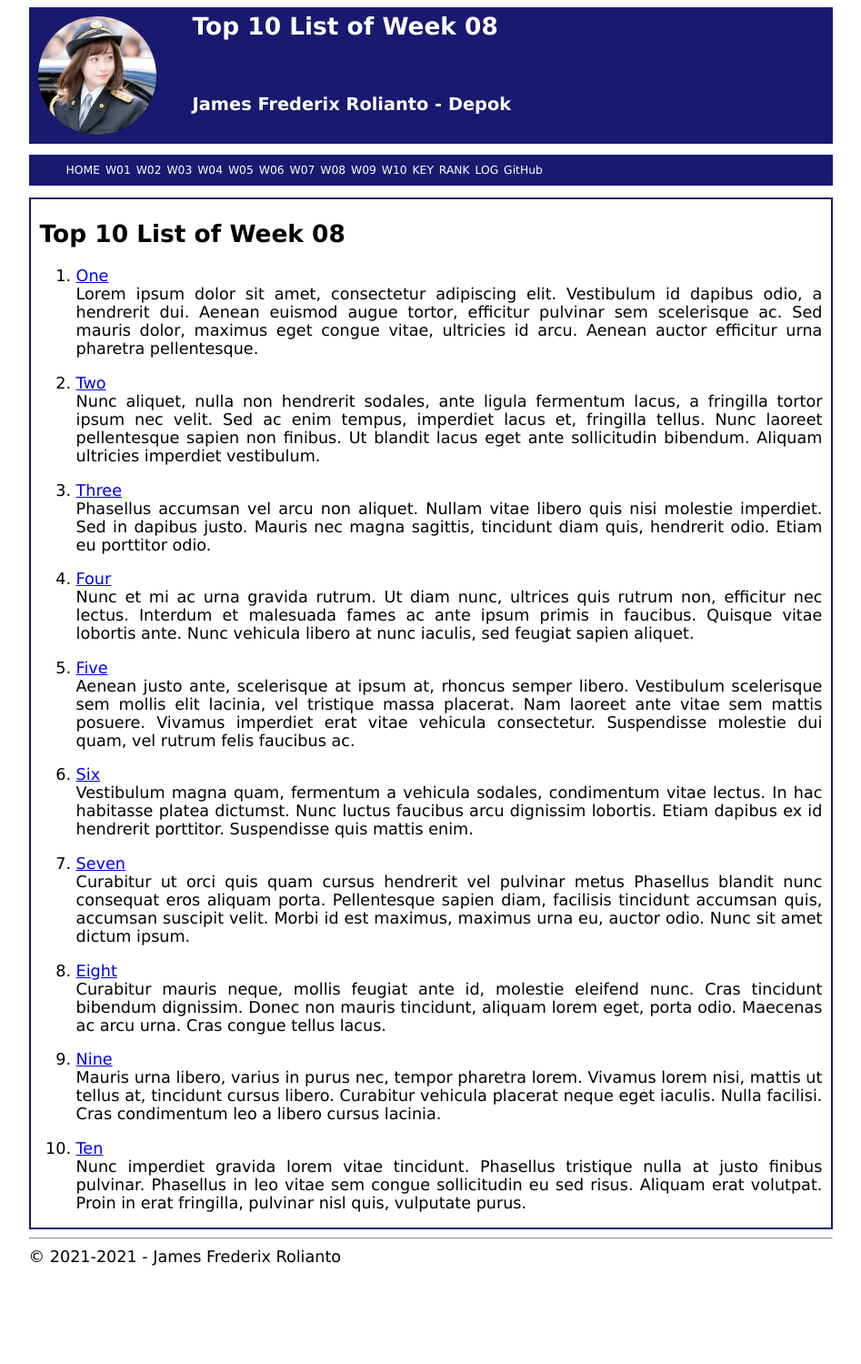
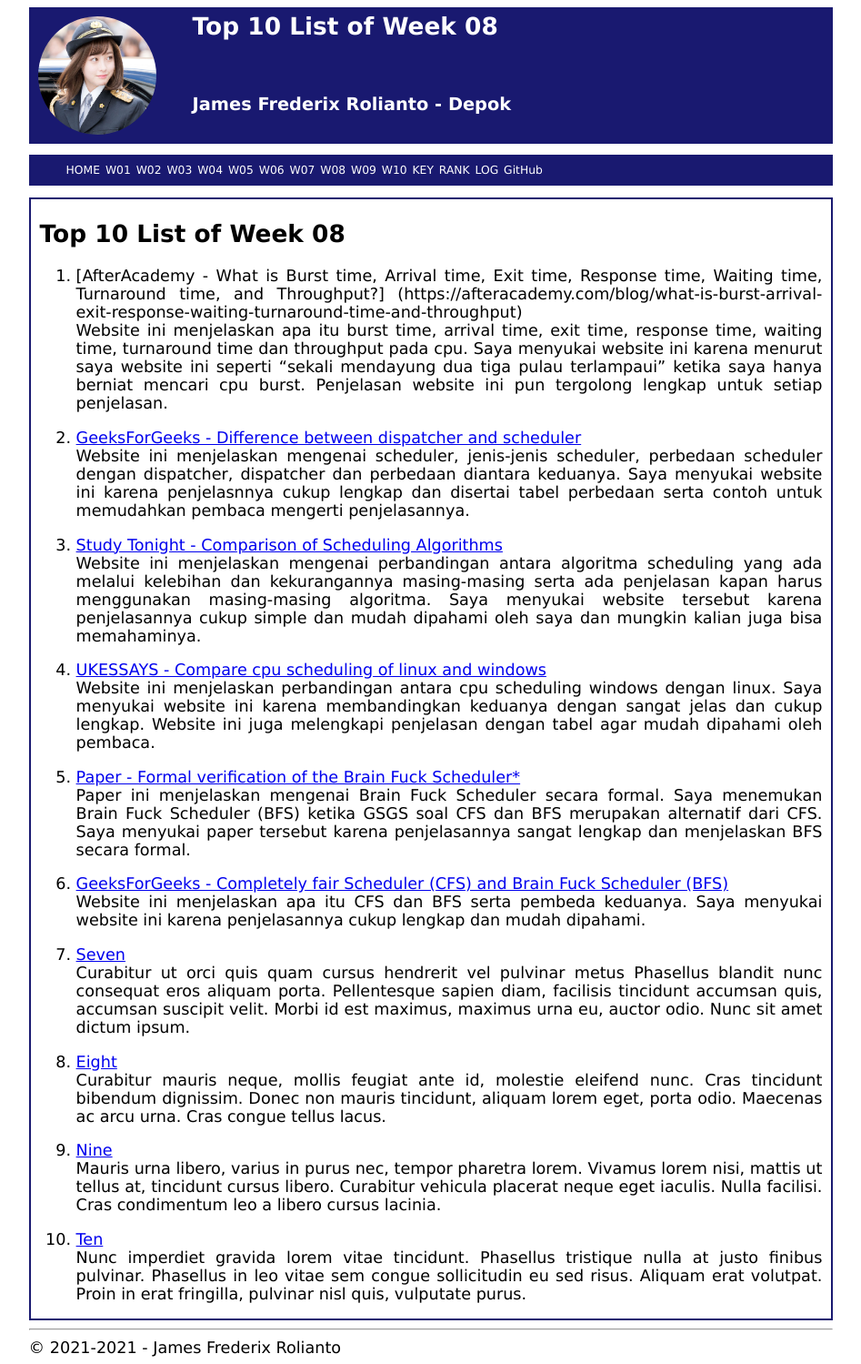
Before and after one commit to SinusCosinusTangen/os211, a Jekyll site: the page built from w08.md, in a window 1280 px wide. Shown: the whole page at 91% size, without its empty margins (166-1113 px from the left). Built offline with Jekyll 4.4.1, drawn with Linux system fonts in a browser that asks for light colours; our own code applies the rules of GitHub Pages for plain Markdown files; before the commit the page ends 1399 px from its top, so only the background shows below that.

Commit message:
OS211 SinusCosinusTangen

```diff
--- a/w08.md
+++ b/w08.md
@@ -5,47 +5,33 @@ permalink: /W08/
 
 # Top 10 List of Week 08
 
-1. [One](https://en.wikipedia.org/wiki/1)<br>
-Lorem ipsum dolor sit amet, consectetur adipiscing elit.
-Vestibulum id dapibus odio, a hendrerit dui.
-Aenean euismod augue tortor, efficitur pulvinar sem scelerisque ac.
-Sed mauris dolor, maximus eget congue vitae, ultricies id arcu.
-Aenean auctor efficitur urna pharetra pellentesque.
+1. [AfterAcademy - What is Burst time, Arrival time, Exit time, Response time, Waiting time, Turnaround time, and Throughput?]
+(https://afteracademy.com/blog/what-is-burst-arrival-exit-response-waiting-turnaround-time-and-throughput)<br>
+Website ini menjelaskan apa itu burst time, arrival time, exit time, response time, waiting time, turnaround time dan throughput pada cpu.
+Saya menyukai website ini karena menurut saya website ini seperti "sekali mendayung dua tiga pulau terlampaui" ketika saya hanya berniat
+mencari cpu burst. Penjelasan website ini pun tergolong lengkap untuk setiap penjelasan.
 
-2. [Two](https://en.wikipedia.org/wiki/2)<br>
-Nunc aliquet, nulla non hendrerit sodales, ante ligula fermentum lacus, a fringilla tortor ipsum nec velit.
-Sed ac enim tempus, imperdiet lacus et, fringilla tellus.
-Nunc laoreet pellentesque sapien non finibus.
-Ut blandit lacus eget ante sollicitudin bibendum.
-Aliquam ultricies imperdiet vestibulum.
+2. [GeeksForGeeks - Difference between dispatcher and scheduler](https://www.geeksforgeeks.org/difference-between-dispatcher-and-scheduler/)<br>
+Website ini menjelaskan mengenai scheduler, jenis-jenis scheduler, perbedaan scheduler dengan dispatcher, dispatcher dan perbedaan diantara
+keduanya. Saya menyukai website ini karena penjelasnnya cukup lengkap dan disertai tabel perbedaan serta contoh untuk memudahkan pembaca
+mengerti penjelasannya.
 
-3. [Three](https://en.wikipedia.org/wiki/3)<br>
-Phasellus accumsan vel arcu non aliquet.
-Nullam vitae libero quis nisi molestie imperdiet.
-Sed in dapibus justo.
-Mauris nec magna sagittis, tincidunt diam quis, hendrerit odio.
-Etiam eu porttitor odio.
+3. [Study Tonight - Comparison of Scheduling Algorithms](https://www.studytonight.com/operating-system/comparision-scheduling-algorithms)<br>
+Website ini menjelaskan mengenai perbandingan antara algoritma scheduling yang ada melalui kelebihan dan kekurangannya masing-masing serta
+ada penjelasan kapan harus menggunakan masing-masing algoritma. Saya menyukai website tersebut karena penjelasannya cukup simple dan mudah
+dipahami oleh saya dan mungkin kalian juga bisa memahaminya.
 
-4. [Four](https://en.wikipedia.org/wiki/4)<br>
-Nunc et mi ac urna gravida rutrum.
-Ut diam nunc, ultrices quis rutrum non, efficitur nec lectus.
-Interdum et malesuada fames ac ante ipsum primis in faucibus.
-Quisque vitae lobortis ante.
-Nunc vehicula libero at nunc iaculis, sed feugiat sapien aliquet.
+4. [UKESSAYS - Compare cpu scheduling of linux and windows](https://www.ukessays.com/essays/information-systems/compare-cpu-scheduling-of-linux-and-windows.php)<br>
+Website ini menjelaskan perbandingan antara cpu scheduling windows dengan linux. Saya menyukai website ini karena membandingkan keduanya
+dengan sangat jelas dan cukup lengkap. Website ini juga melengkapi penjelasan dengan tabel agar mudah dipahami oleh pembaca.
 
-5. [Five](https://en.wikipedia.org/wiki/5)<br>
-Aenean justo ante, scelerisque at ipsum at, rhoncus semper libero.
-Vestibulum scelerisque sem mollis elit lacinia, vel tristique massa placerat.
-Nam laoreet ante vitae sem mattis posuere.
-Vivamus imperdiet erat vitae vehicula consectetur.
-Suspendisse molestie dui quam, vel rutrum felis faucibus ac.
+5. [Paper - Formal verification of the Brain Fuck Scheduler*](https://www.cs.mcgill.ca/~mxia3/pdfs/Case_study__formal_verification_of_the_brain_fuck_scheduler.pdf)<br>
+Paper ini menjelaskan mengenai Brain Fuck Scheduler secara formal. Saya menemukan Brain Fuck Scheduler (BFS) ketika GSGS soal CFS dan BFS
+merupakan alternatif dari CFS. Saya menyukai paper tersebut karena penjelasannya sangat lengkap dan menjelaskan BFS secara formal.
 
-6. [Six](https://en.wikipedia.org/wiki/6)<br>
-Vestibulum magna quam, fermentum a vehicula sodales, condimentum vitae lectus.
-In hac habitasse platea dictumst.
-Nunc luctus faucibus arcu dignissim lobortis.
-Etiam dapibus ex id hendrerit porttitor.
-Suspendisse quis mattis enim.
+6. [GeeksForGeeks - Completely fair Scheduler (CFS) and Brain Fuck Scheduler (BFS)](https://www.geeksforgeeks.org/completely-fair-scheduler-cfs-and-brain-fuck-scheduler-bfs/)<br>
+Website ini menjelaskan apa itu CFS dan BFS serta pembeda keduanya. Saya menyukai website ini karena penjelasannya cukup lengkap dan
+mudah dipahami.
 
 7. [Seven](https://en.wikipedia.org/wiki/7)<br>
 Curabitur ut orci quis quam cursus hendrerit vel pulvinar metus
```
